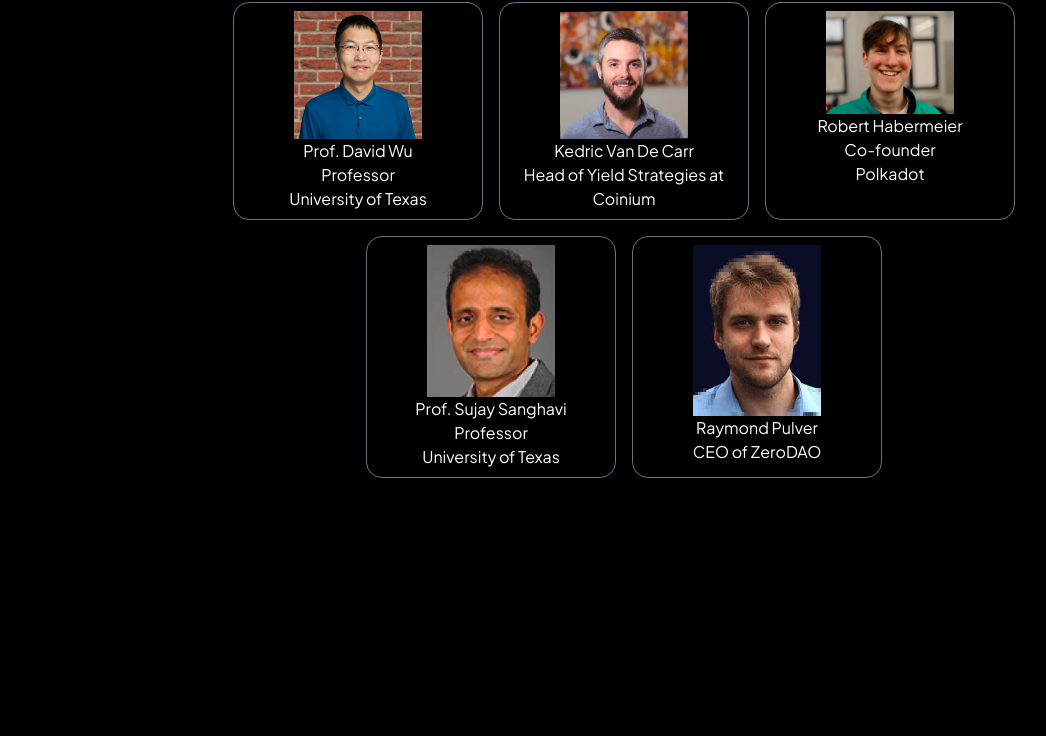
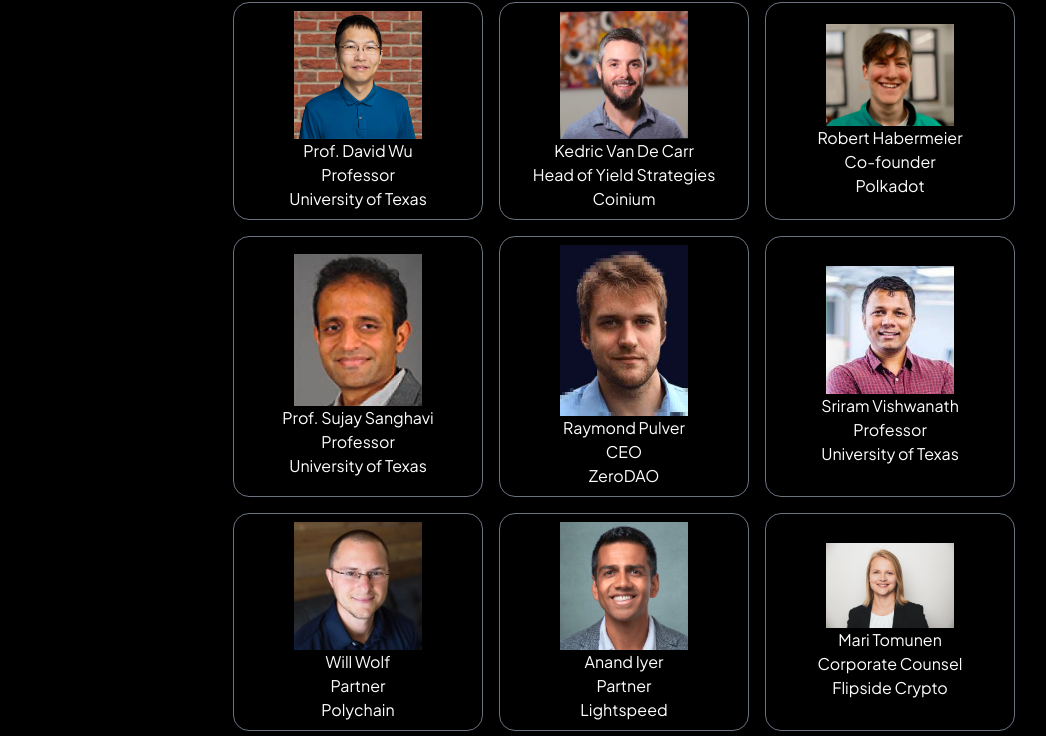
Before and after one commit to chainhubfoundation/csl, a website: page mentors.html in a window 1280 px wide. Shown: the part 446-1182 px from the top of the page, without its empty margins (16-1062 px from the left). Drawn offline with Linux system fonts and the light colour scheme.

Commit message:
Added more mentors

```diff
--- a/mentors.html
+++ b/mentors.html
@@ -55,51 +55,75 @@
 
       <div class="py-2"></div>
       <div class="flex flex-wrap justify-center gap-4">
-        <div class="border border-gray-500 p-2 rounded-2xl md:basis-1/4 basis-1/2 flex flex-col items-center text-center">
+        <div class="border border-gray-500 p-2 rounded-2xl md:basis-1/4 basis-1/2 flex flex-col justify-center items-center text-center">
           <img class="object-cover w-32" src="public/instructors/cesare.jpeg" alt="">
           <p>Cesare Fracassi</p>
           <p>Professor<br/>
             University of Texas</p>
         </div>
-        <div class="rounded-2xl border border-gray-500 p-2 md:basis-1/4 basis-1/2 flex flex-col items-center text-center">
+        <div class="rounded-2xl border border-gray-500 p-2 md:basis-1/4 basis-1/2 flex flex-col justify-center items-center text-center">
           <img class="object-cover w-32" src="public/instructors/sandeep.png" alt="">
           <p>Prof. Sandeep Chinchali</p>
           <p>Professor<br/>
             University of Texas</p>
         </div>
-        <div class="rounded-2xl border border-gray-500 p-2 md:basis-1/4 basis-1/2 flex flex-col items-center text-center">
+        <div class="rounded-2xl border border-gray-500 p-2 md:basis-1/4 basis-1/2 flex flex-col justify-center items-center text-center">
           <img class="object-cover w-32" src="public/instructors/isil.jpg" alt="">
           <p>Prof. Isil Dillig</p>
           <p>Professor<br/>
             University of Texas</p>
         </div>
-        <div class="rounded-2xl border border-gray-500 p-2 md:basis-1/4 basis-1/2 flex flex-col items-center text-center">
+        <div class="rounded-2xl border border-gray-500 p-2 md:basis-1/4 basis-1/2 flex flex-col justify-center items-center text-center">
           <img class="object-cover w-32" src="public/instructors/david.png" alt="">
           <p>Prof. David Wu</p>
           <p>Professor<br/>
             University of Texas</p>
         </div>
-        <div class="rounded-2xl border border-gray-500 p-2 md:basis-1/4 basis-1/2 flex flex-col items-center text-center">
+        <div class="rounded-2xl border border-gray-500 p-2 md:basis-1/4 basis-1/2 flex flex-col justify-center items-center text-center">
           <img class="object-cover w-32" src="public/instructors/kedric.png" alt="">
           <p>Kedric Van De Carr</p>
-          <p>Head of Yield Strategies at Coinium</p>
+          <p>Head of Yield Strategies <br />Coinium</p>
         </div>
-        <div class="rounded-2xl border border-gray-500 p-2 md:basis-1/4 basis-1/2 flex flex-col items-center text-center">
+        <div class="rounded-2xl border border-gray-500 p-2 md:basis-1/4 basis-1/2 flex flex-col justify-center items-center text-center">
           <img class="object-cover w-32" src="public/instructors/robert.jpg" alt="">
           <p>Robert Habermeier</p>
           <p>Co-founder<br/>
             Polkadot</p>
         </div>
-        <div class="rounded-2xl border border-gray-500 p-2 md:basis-1/4 basis-1/2 flex flex-col items-center text-center">
+        <div class="rounded-2xl border border-gray-500 p-2 md:basis-1/4 basis-1/2 flex flex-col justify-center items-center text-center">
           <img class="object-cover w-32" src="public/instructors/sujay.png" alt="">
           <p>Prof. Sujay Sanghavi</p>
           <p>Professor<br/>
             University of Texas</p>
         </div>
-        <div class="rounded-2xl border border-gray-500 p-2 md:basis-1/4 basis-1/2 flex flex-col items-center text-center">
+        <div class="rounded-2xl border border-gray-500 p-2 md:basis-1/4 basis-1/2 flex flex-col justify-center items-center text-center">
           <img class="object-cover w-32" src="public/instructors/raymond.png" alt="">
           <p>Raymond Pulver</p>
-          <p>CEO of ZeroDAO</p>
+          <p>CEO <br /> ZeroDAO</p>
+        </div>
+        <div class="rounded-2xl border border-gray-500 p-2 md:basis-1/4 basis-1/2 flex flex-col justify-center items-center text-center">
+          <img class="object-cover w-32" src="public/instructors/sriram.png" alt="">
+          <p>Sriram Vishwanath</p>
+          <p>Professor<br/>
+            University of Texas</p>
+        </div>
+        <div class="rounded-2xl border border-gray-500 p-2 md:basis-1/4 basis-1/2 flex flex-col justify-center items-center text-center">
+          <img class="object-cover w-32" src="public/instructors/will.png" alt="">
+          <p>Will Wolf</p>
+          <p>Partner<br/>
+            Polychain
+          </p>
+        </div>
+        <div class="rounded-2xl border border-gray-500 p-2 md:basis-1/4 basis-1/2 flex flex-col justify-center items-center text-center">
+          <img class="object-cover w-32" src="public/instructors/anand.png" alt="">
+          <p>Anand Iyer</p>
+          <p>Partner <br />Lightspeed</p>
+        </div>
+        <div class="rounded-2xl border border-gray-500 p-2 md:basis-1/4 basis-1/2 flex flex-col justify-center items-center text-center">
+          <img class="object-cover w-32" src="public/instructors/mari.jpeg" alt="">
+          <p>Mari Tomunen</p>
+
+          <p>Corporate Counsel <br /> Flipside Crypto</p>
         </div>
       </div>
     </div>
```
Also changed, not shown: dist/styles.css, public/instructors/anand.png (added), public/instructors/mari.jpeg (added), public/instructors/sriram.png (added), public/instructors/will.png (added).
